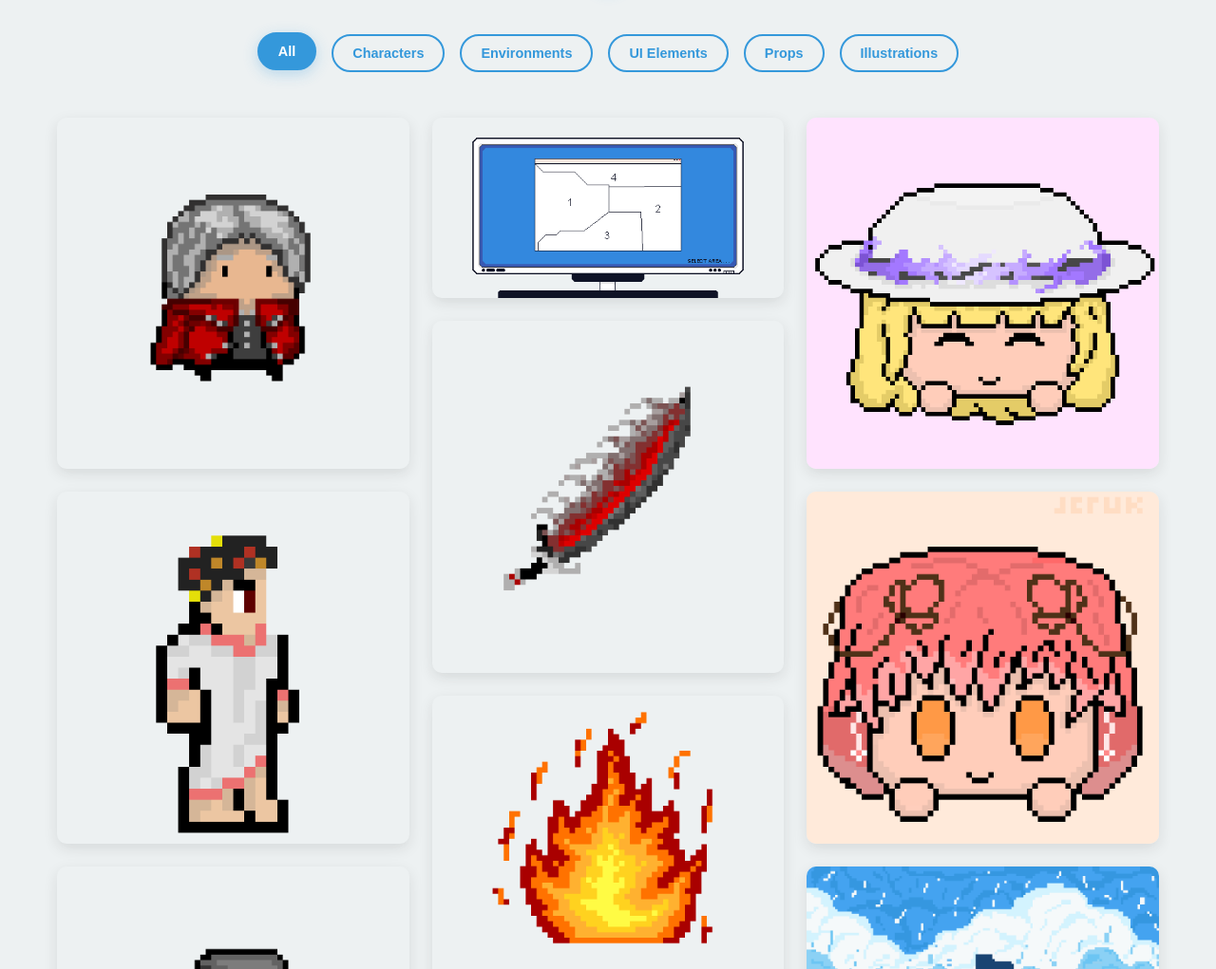
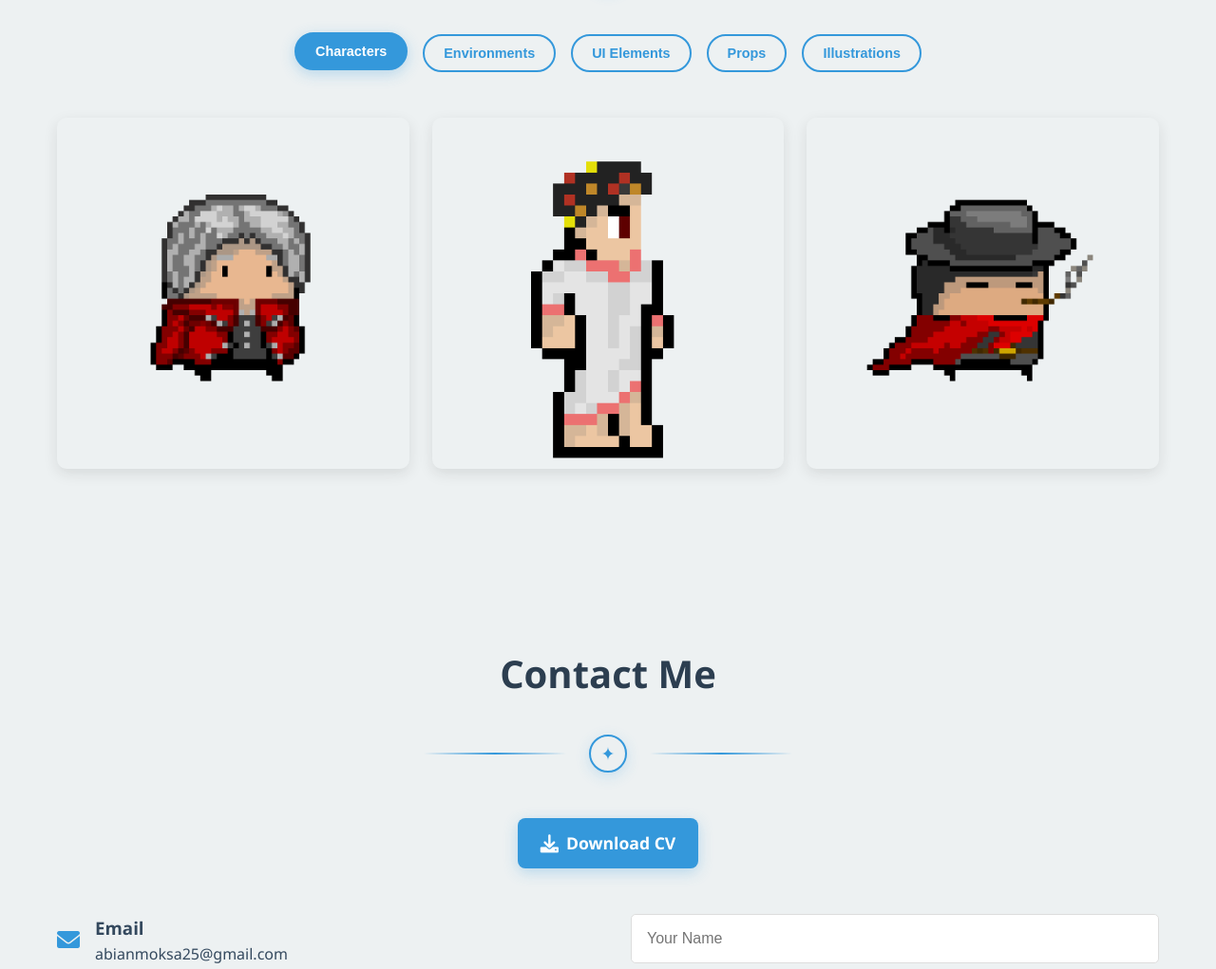
Before and after one commit to JerukSegar/my-portfolio, a plain HTML site: page index.html in a window 1280 px wide. Shown: the part 4740-5761 px from the top of the page at 95% size. Drawn offline with Linux system fonts and the light colour scheme.

Commit message:
update hari ini

```diff
--- a/index.html
+++ b/index.html
@@ -281,15 +281,13 @@
                 <span class="divider-icon">✦</span>
                 <span class="divider-line"></span>
             </div>
-
             <!-- Filter Categories -->
             <div class="artworks-filter">
-                <button class="artworks-filter-btn active" data-filter="all">All</button>
-                <button class="artworks-filter-btn" data-filter="characters">Characters</button>
-                <button class="artworks-filter-btn" data-filter="environments">Environments</button>
-                <button class="artworks-filter-btn" data-filter="ui">UI Elements</button>
-                <button class="artworks-filter-btn" data-filter="props">Props</button>
-                <button class="artworks-filter-btn" data-filter="illustrations">Illustrations</button>
+            <button class="artworks-filter-btn active" data-filter="characters">Characters</button>
+            <button class="artworks-filter-btn" data-filter="environments">Environments</button>
+            <button class="artworks-filter-btn" data-filter="ui">UI Elements</button>
+            <button class="artworks-filter-btn" data-filter="props">Props</button>
+            <button class="artworks-filter-btn" data-filter="illustrations">Illustrations</button>
             </div>
 
             <!-- Masonry Grid -->
--- a/script.js
+++ b/script.js
@@ -405,6 +405,15 @@ function initializeArtworksFilter() {
     const filterButtons = document.querySelectorAll('.artworks-filter-btn');
     const artworkItems = document.querySelectorAll('.artwork-item');
 
+    // Set default filter to characters
+    artworkItems.forEach(item => {
+        if (item.getAttribute('data-category') === 'characters') {
+            item.style.display = 'block';
+        } else {
+            item.style.display = 'none';
+        }
+    });
+
     filterButtons.forEach(button => {
         button.addEventListener('click', () => {
             const filter = button.getAttribute('data-filter');
@@ -416,7 +425,7 @@ function initializeArtworksFilter() {
 
             // Filter artwork items
             artworkItems.forEach(item => {
-                if (filter === 'all' || item.getAttribute('data-category') === filter) {
+                if (item.getAttribute('data-category') === filter) {
                     item.style.display = 'block';
                 } else {
                     item.style.display = 'none';
```
